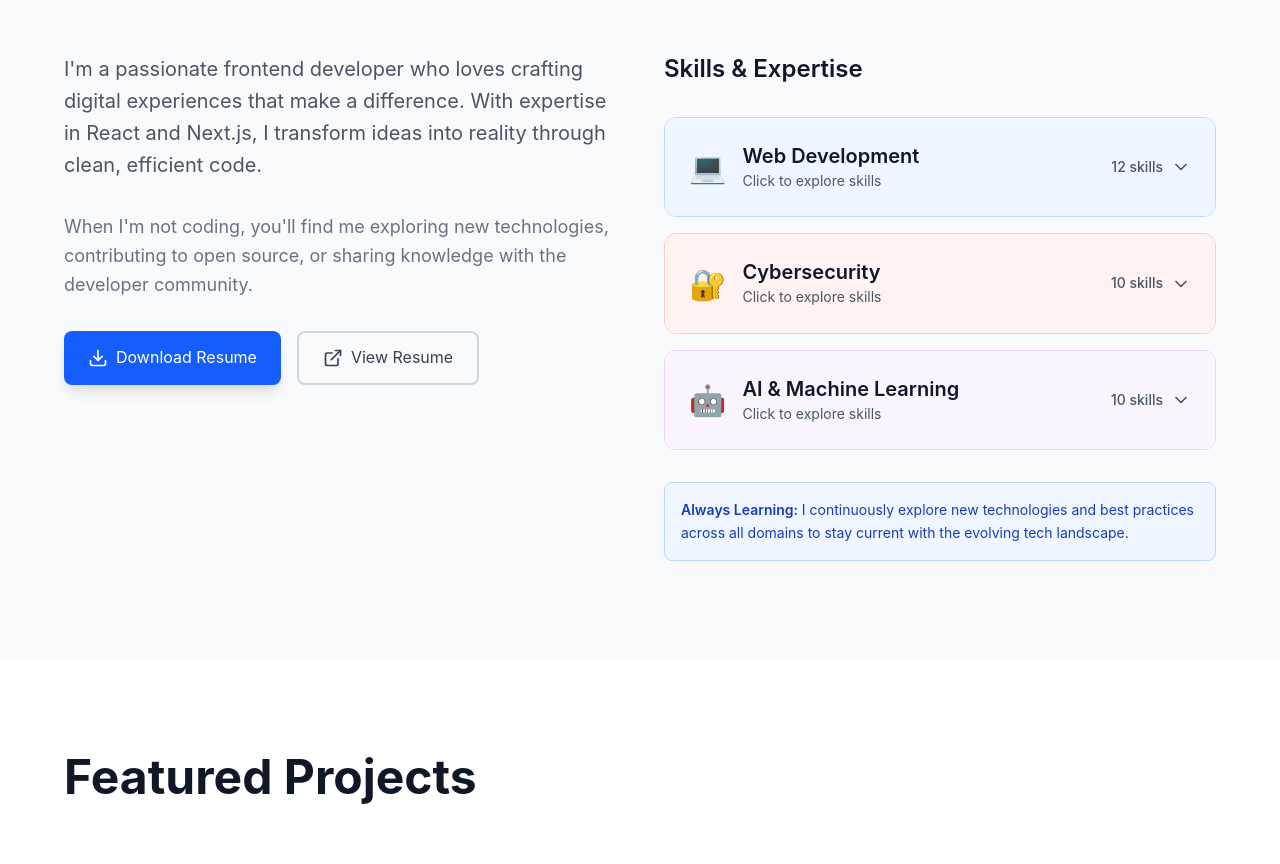
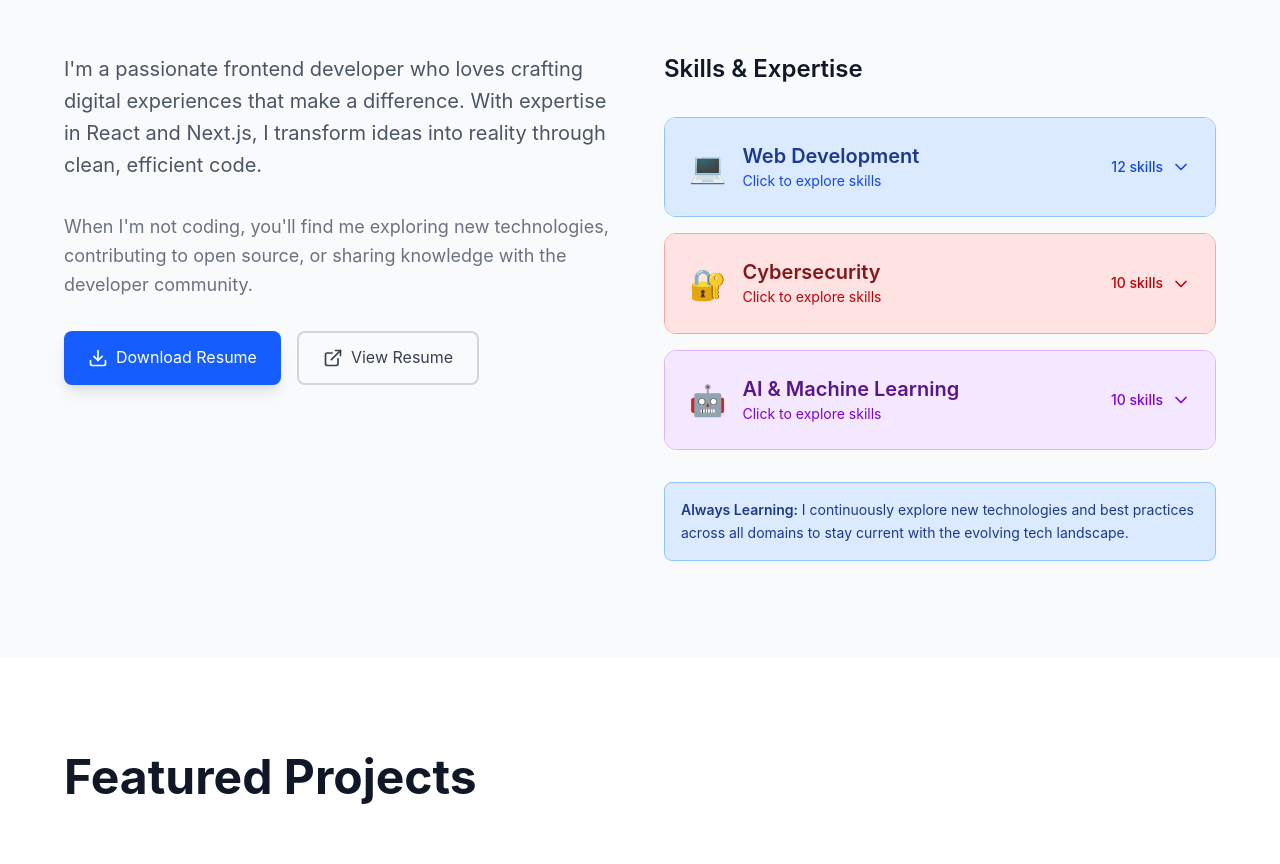
Before and after one commit to ciphersigma/My_Portfolio, a Next.js app: page / in a window 1280 px wide. Shown: the part 939-1803 px from the top of the page. Built offline with nearby package versions, Linux system fonts and the light colour scheme.

Commit message:
✨ Add categorized skills with dropdown functionality final

```diff
--- a/components/About.js
+++ b/components/About.js
@@ -1,4 +1,4 @@
-// components/About.js - Categorized Skills with Dropdown
+// components/About.js - Fixed Color Schemes for Dark Mode
 'use client';
 import React, { useState, useEffect, useRef } from 'react';
 import { Download, ExternalLink, ChevronDown, ChevronUp } from 'lucide-react';
@@ -32,8 +32,10 @@ export default function About() {
       name: 'Web Development',
       icon: '💻',
       color: 'from-blue-500 to-cyan-500',
-      bgColor: 'bg-blue-50 dark:bg-blue-900/20',
-      borderColor: 'border-blue-200 dark:border-blue-700',
+      bgColor: 'bg-blue-100 dark:bg-blue-800',
+      borderColor: 'border-blue-300 dark:border-blue-600',
+      textColor: 'text-blue-900 dark:text-blue-100',
+      subTextColor: 'text-blue-700 dark:text-blue-200',
       skills: [
         { name: "React", icon: "⚛️" },
         { name: "Next.js", icon: "▲" },
@@ -54,8 +56,10 @@ export default function About() {
       name: 'Cybersecurity',
       icon: '🔐',
       color: 'from-red-500 to-pink-500',
-      bgColor: 'bg-red-50 dark:bg-red-900/20',
-      borderColor: 'border-red-200 dark:border-red-700',
+      bgColor: 'bg-red-100 dark:bg-red-800',
+      borderColor: 'border-red-300 dark:border-red-600',
+      textColor: 'text-red-900 dark:text-red-100',
+      subTextColor: 'text-red-700 dark:text-red-200',
       skills: [
         { name: "Network Security", icon: "🌐" },
         { name: "Penetration Testing", icon: "🔍" },
@@ -74,8 +78,10 @@ export default function About() {
       name: 'AI & Machine Learning',
       icon: '🤖',
       color: 'from-purple-500 to-indigo-500',
-      bgColor: 'bg-purple-50 dark:bg-purple-900/20',
-      borderColor: 'border-purple-200 dark:border-purple-700',
+      bgColor: 'bg-purple-100 dark:bg-purple-800',
+      borderColor: 'border-purple-300 dark:border-purple-600',
+      textColor: 'text-purple-900 dark:text-purple-100',
+      subTextColor: 'text-purple-700 dark:text-purple-200',
       skills: [
         { name: "Machine Learning", icon: "🧠" },
         { name: "Deep Learning", icon: "🔬" },
@@ -178,22 +184,22 @@ export default function About() {
                     <div className="flex items-center space-x-4">
                       <span className="text-3xl">{category.icon}</span>
                       <div className="text-left">
-                        <h4 className="text-xl font-semibold text-gray-900 dark:text-white group-hover:scale-105 transition-transform duration-300">
+                        <h4 className={`text-xl font-semibold ${category.textColor} group-hover:scale-105 transition-transform duration-300`}>
                           {category.name}
                         </h4>
-                        <p className="text-sm text-gray-600 dark:text-gray-400">
+                        <p className={`text-sm ${category.subTextColor}`}>
                           Click to explore skills
                         </p>
                       </div>
                     </div>
                     <div className="flex items-center space-x-2">
-                      <span className="text-sm font-medium text-gray-600 dark:text-gray-400">
+                      <span className={`text-sm font-medium ${category.subTextColor}`}>
                         {category.skills.length} skills
                       </span>
                       {expandedCategory === category.id ? (
-                        <ChevronUp className="w-5 h-5 text-gray-600 dark:text-gray-400 group-hover:scale-110 transition-transform duration-300" />
+                        <ChevronUp className={`w-5 h-5 ${category.subTextColor} group-hover:scale-110 transition-transform duration-300`} />
                       ) : (
-                        <ChevronDown className="w-5 h-5 text-gray-600 dark:text-gray-400 group-hover:scale-110 transition-transform duration-300" />
+                        <ChevronDown className={`w-5 h-5 ${category.subTextColor} group-hover:scale-110 transition-transform duration-300`} />
                       )}
                     </div>
                   </button>
@@ -225,8 +231,8 @@ export default function About() {
             </div>
 
             {/* Learning Note */}
-            <div className="mt-8 p-4 bg-blue-50 dark:bg-blue-900/20 rounded-lg border border-blue-200 dark:border-blue-800">
-              <p className="text-blue-800 dark:text-blue-200 text-sm">
+            <div className="mt-8 p-4 bg-blue-100 dark:bg-blue-800 rounded-lg border border-blue-300 dark:border-blue-600">
+              <p className="text-blue-900 dark:text-blue-100 text-sm">
                 <span className="font-semibold">Always Learning:</span> I continuously explore new technologies and best practices across all domains to stay current with the evolving tech landscape.
               </p>
             </div>
```
